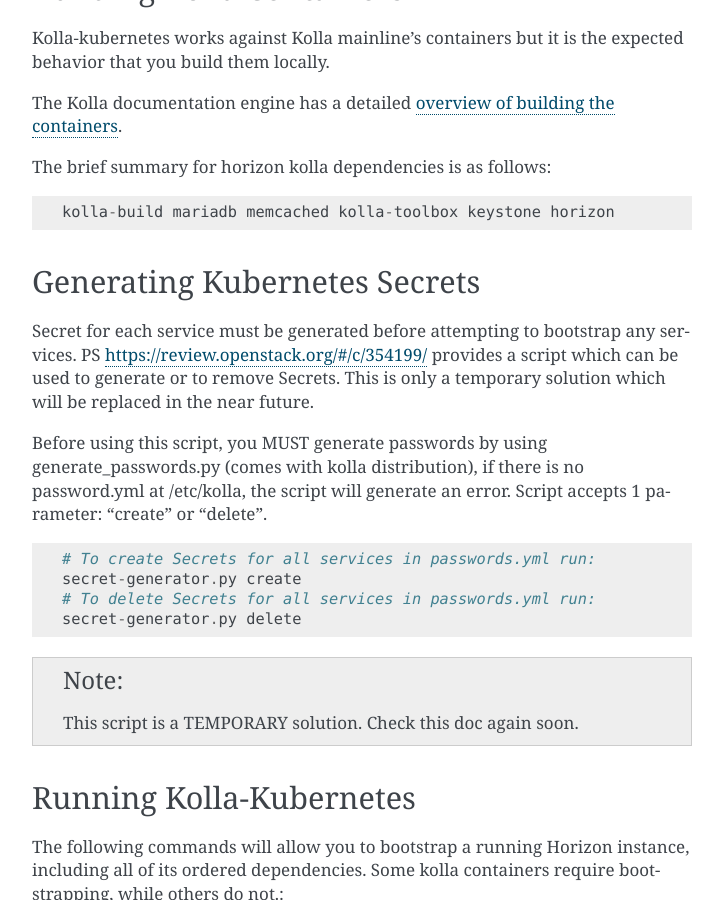
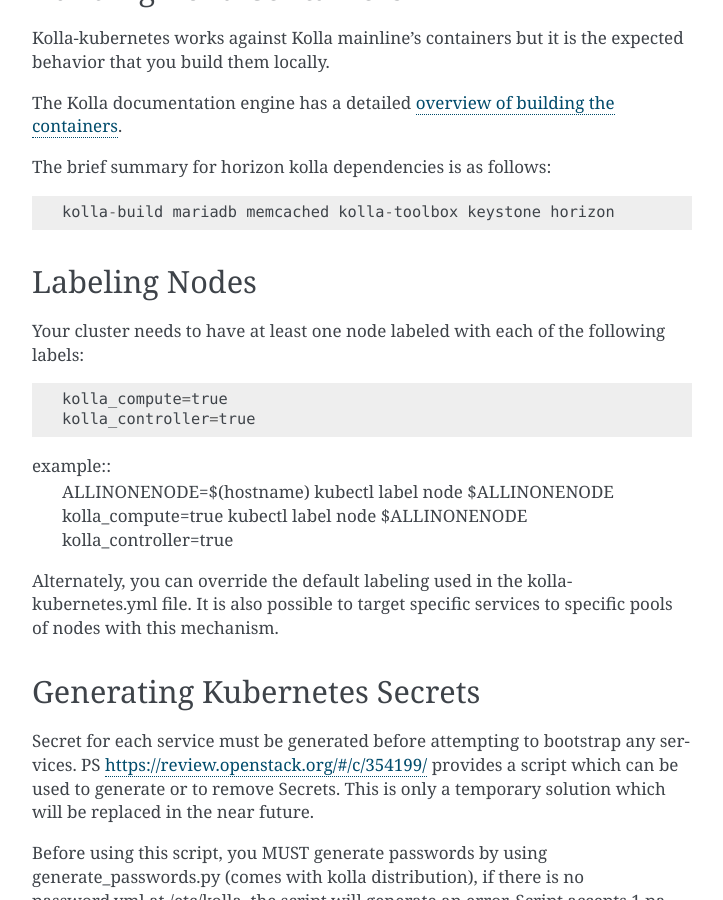
Before and after one commit to openstack-archive/kolla-kubernetes, a Sphinx documentation site: the page built from doc/source/quickstart.rst, in a window 1280 px wide and 900 px high, scrolled down 4240 px. Shown: the whole window, without its empty margins (388-1111 px from the left). Built offline with Sphinx 7.4.7, drawn with Linux system fonts in a browser that asks for light colours.

Commit message:
Host Labels
Add host labeling mechanism to allow pods to target types of nodes.

Change-Id: I3e9e0d97bd026e86b786a3e3526cb0abe83350c6
Partially-Implements: blueprint hostlabels

```diff
--- a/doc/source/quickstart.rst
+++ b/doc/source/quickstart.rst
@@ -221,6 +221,23 @@ The brief summary for horizon kolla dependencies is as follows::
 
     kolla-build mariadb memcached kolla-toolbox keystone horizon
 
+Labeling Nodes
+==============
+
+Your cluster needs to have at least one node labeled with each of the
+following labels::
+
+    kolla_compute=true
+    kolla_controller=true
+
+example::
+    ALLINONENODE=$(hostname)
+    kubectl label node $ALLINONENODE kolla_compute=true
+    kubectl label node $ALLINONENODE kolla_controller=true
+
+Alternately, you can override the default labeling used in the
+kolla-kubernetes.yml file. It is also possible to target specific
+services to specific pools of nodes with this mechanism.
 
 Generating Kubernetes Secrets
 =============================
```
Also changed, not shown: 1 other file.
